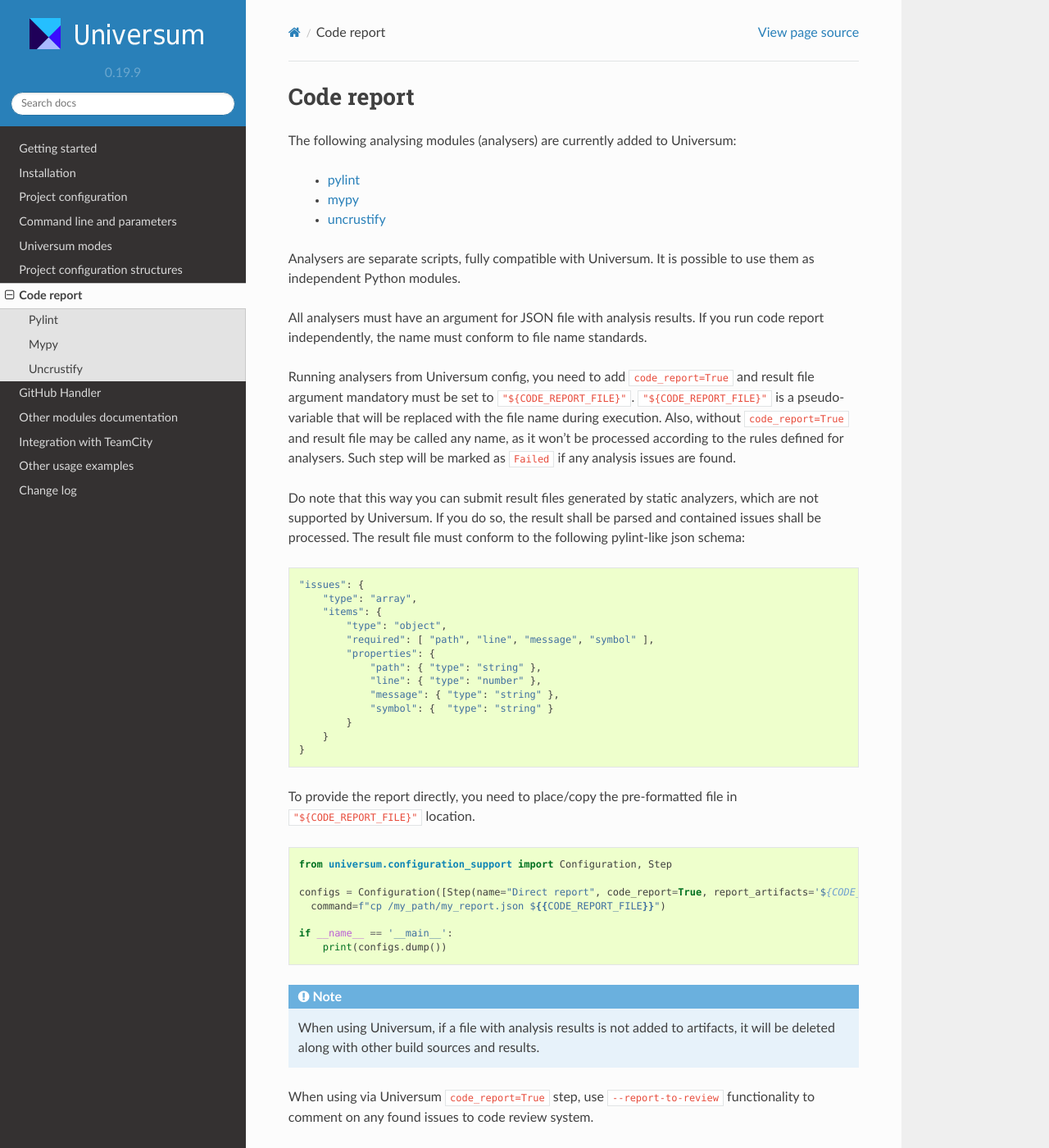
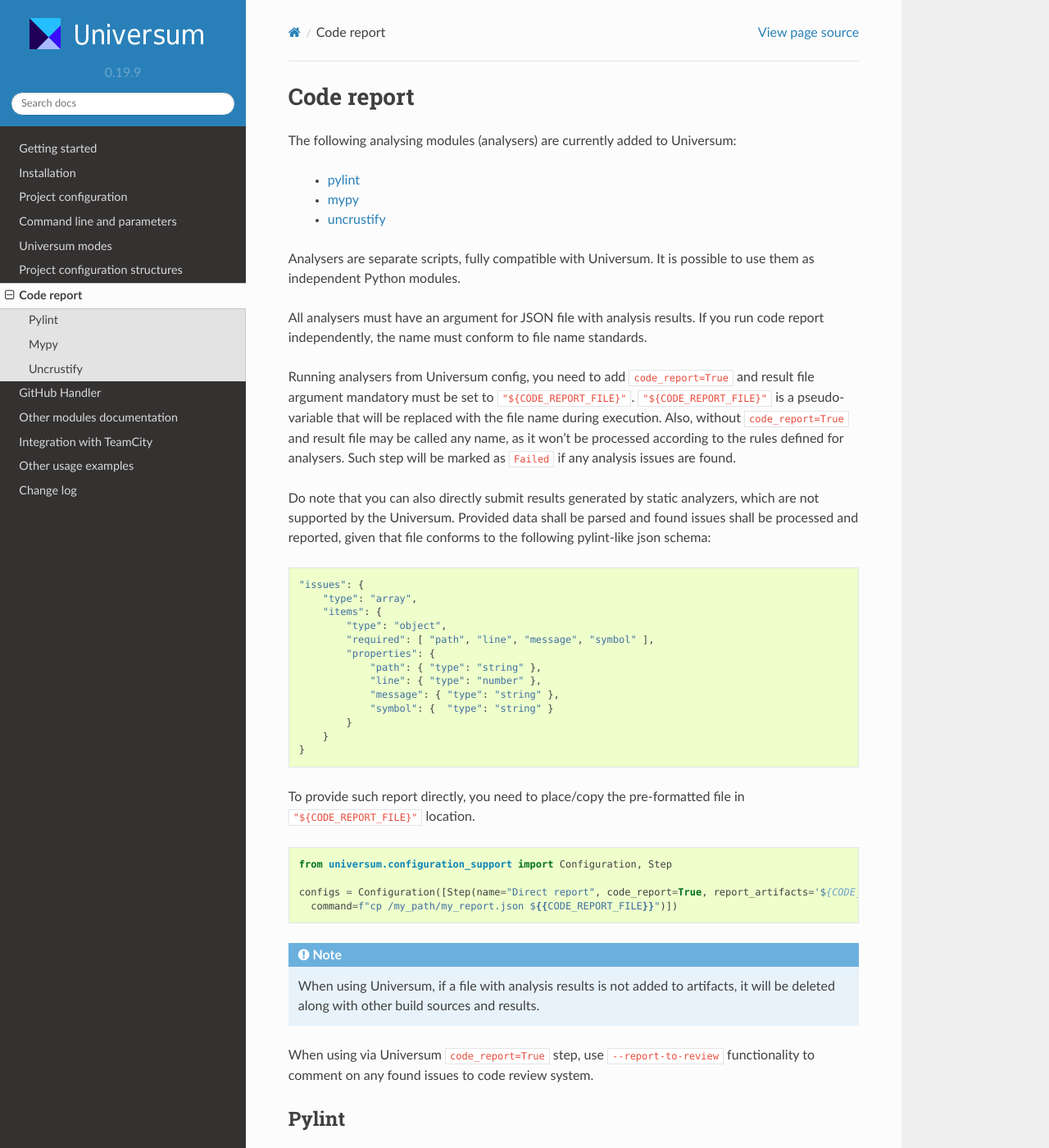
Before and after one commit to Samsung/Universum, a Sphinx documentation site: the page built from doc/code_report.rst, in a window 1280 px wide and 1400 px high. Shown: the whole window at 82% size. Built offline with Sphinx 7.4.7 and the Read the Docs theme 2.0.0, drawn with Linux system fonts in a browser that asks for light colours; grey boxes are pictures that could not be loaded.

Commit message:
readability & bugfix

```diff
--- a/doc/code_report.rst
+++ b/doc/code_report.rst
@@ -19,9 +19,9 @@
 Also, without ``code_report=True`` and result file may be called any name, as it won't be processed according
 to the rules defined for analysers. Such step will be marked as ``Failed`` if any analysis issues are found.
 
-Do note that this way you can submit result files generated by static analyzers, which are not supported by Universum.
-If you do so, the result shall be parsed and contained issues shall be processed.
-The result file must conform to the following pylint-like json schema::
+Do note that you can also directly submit results generated by static analyzers, which are not supported by
+the Universum. Provided data shall be parsed and found issues shall be processed and reported, given that file conforms
+to the following pylint-like json schema::
 
     "issues": {
         "type": "array",
@@ -37,17 +37,14 @@
         }
     }
 
-To provide the report directly, you need to place/copy the pre-formatted file in ``"${CODE_REPORT_FILE}"`` location.
+To provide such report directly, you need to place/copy the pre-formatted file in ``"${CODE_REPORT_FILE}"`` location.
 
 .. testcode::
 
     from universum.configuration_support import Configuration, Step
 
     configs = Configuration([Step(name="Direct report", code_report=True, report_artifacts='${CODE_REPORT_FILE}',
-      command=f"cp /my_path/my_report.json ${{CODE_REPORT_FILE}}")
-
-    if __name__ == '__main__':
-        print(configs.dump())
+      command=f"cp /my_path/my_report.json ${{CODE_REPORT_FILE}}")])
 
 .. note::
     When using Universum, if a file with analysis results is not added to artifacts, it will be deleted
```
